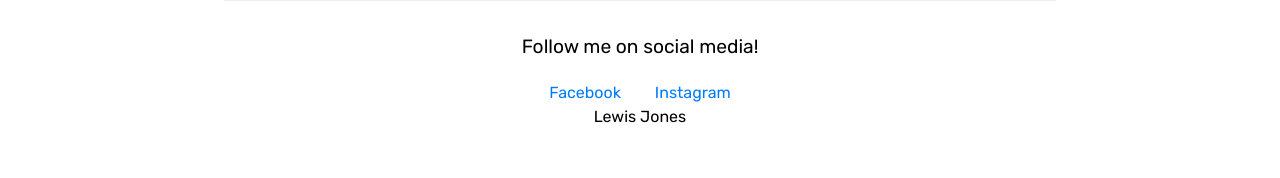
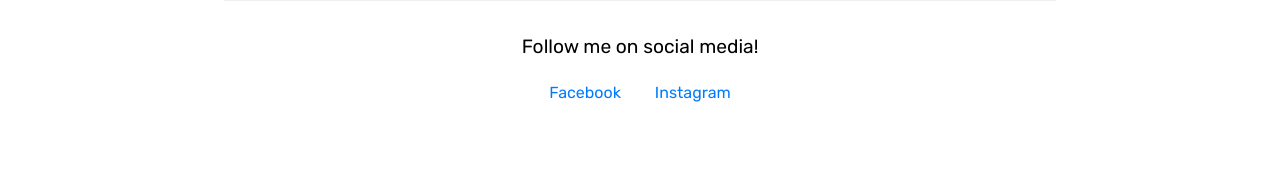
Before and after one commit to UndercoverComputing/undercovercomputing.com, a Jekyll site: the page about.html, which Jekyll copies as it is, in a window 1280 px wide. Shown: the part 1493-1671 px from the top of the page. Built offline with Jekyll 4.4.1, drawn with Linux system fonts in a browser that asks for light colours; after the commit the page ends 1650 px from its top, so only the background shows below that.

Commit message:
removed temporary code

```diff
--- a/about.html
+++ b/about.html
@@ -11,7 +11,6 @@
     <link rel="icon" type="image/x-icon" href="/images/Logo_Favicon.ico">
     <link rel="apple-touch-icon" href="/images/Logo_Webclip.png">
     <link rel="stylesheet" href="/assets/css/style.css">
-    <!-- Open Graph Tags -->
     <meta property="fb:app_id" content="1719717172121565" />
     <meta property="og:title" content="Undercover Computing" />
     <meta property="og:description" content="About Undercover Computing" />
@@ -54,9 +53,6 @@
                 <li><a href="https://www.facebook.com/UndercoverComputing/" target="_blank">Facebook</a></li>
                 <li><a href="https://www.instagram.com/undercovercomputing/" target="_blank">Instagram</a></li>
             </ul>
-            <div itemscope itemtype="http://schema.org/Person">
-                <span itemprop="name">Lewis Jones</span>
-             </div>
         </footer>
     </main>
     <script src="/script.js"></script>
--- a/contact.html
+++ b/contact.html
@@ -11,7 +11,6 @@
     <link rel="icon" type="image/x-icon" href="/images/Logo_Favicon.ico">
     <link rel="apple-touch-icon" href="/images/Logo_Webclip.png">
     <link rel="stylesheet" href="/assets/css/style.css">
-    <!-- Open Graph Tags -->
     <meta property="fb:app_id" content="1719717172121565" />
     <meta property="og:title" content="Undercover Computing" />
     <meta property="og:description" content="Contact Undercover Computing" />
@@ -66,9 +65,6 @@
             <li><a href="https://www.facebook.com/UndercoverComputing/" target="_blank">Facebook</a></li>
             <li><a href="https://www.instagram.com/undercovercomputing/" target="_blank">Instagram</a></li>
         </ul>
-        <div itemscope itemtype="http://schema.org/Person">
-            <span itemprop="name">Lewis Jones</span>
-         </div>
     </footer>
     </main>
     <script src="/script.js"></script>
--- a/index.html
+++ b/index.html
@@ -11,7 +11,6 @@
     <link rel="icon" type="image/x-icon" href="/images/Logo_Favicon.ico">
     <link rel="apple-touch-icon" href="/images/Logo_Webclip.png">
     <link rel="stylesheet" href="/assets/css/style.css">
-    <!-- Open Graph Tags -->
     <meta property="fb:app_id" content="1719717172121565" />
     <meta property="og:title" content="Undercover Computing" />
     <meta property="og:description" content="Undercover Computing Website" />
```
